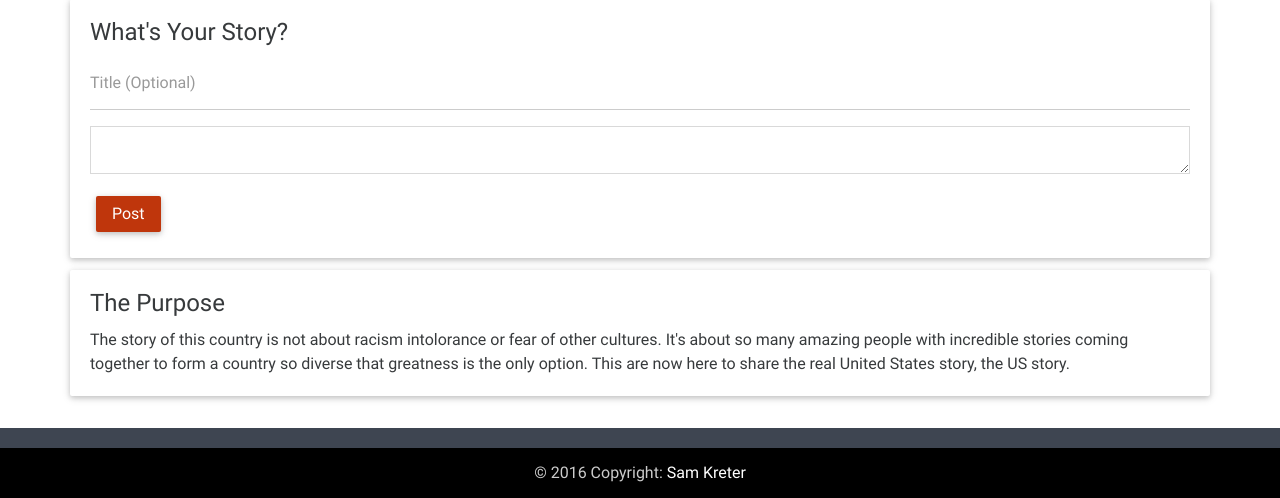
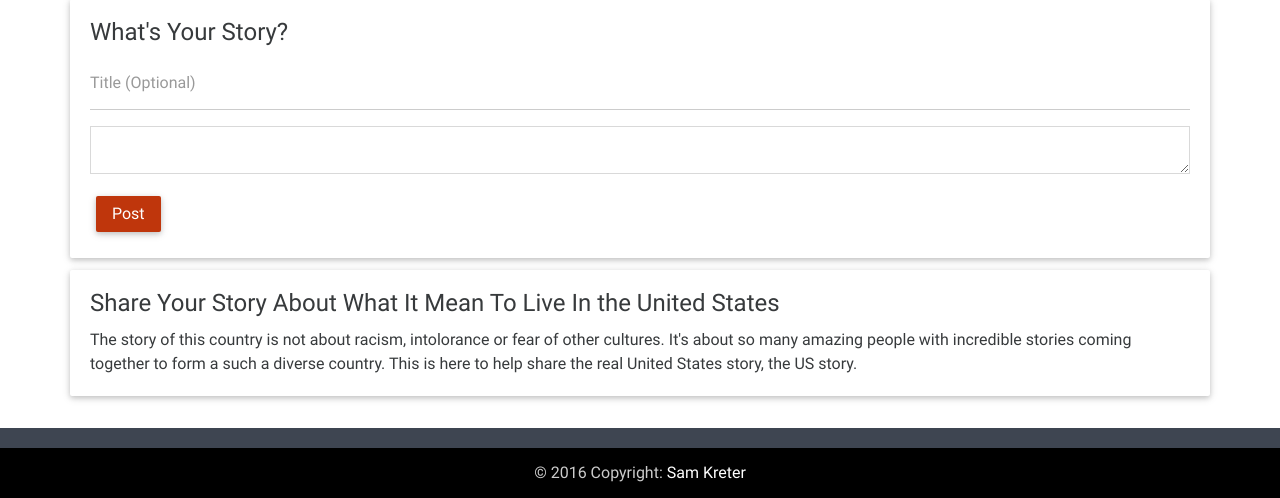
Before and after one commit to samkreter/tell-the-us-story, a Flask app: page / in a window 1280 px wide. Shown: the part 421-919 px from the top of the page. Run offline with Flask 2, Linux system fonts and the light colour scheme; data that the repository does not hold is empty; some libraries are stand-ins or nearby versions.

Commit message:
added new intro

```diff
--- a/app/templates/index.html
+++ b/app/templates/index.html
@@ -131,8 +131,8 @@
         <div class="row">
             <div class="col-md-10"></div>
                 <div class="card card-block">
-                      <h4 class="card-title"><b>The Purpose</b></h4>
-                      <p class="card-text">The story of this country is not about racism intolorance or fear of other cultures. It's about so many amazing people with incredible stories coming together to form a country so diverse that greatness is the only option. This are now here to share the real United States story, the US story.</p>
+                      <h4 class="card-title"><b>Share Your Story About What It Mean To Live In the United States</b></h4>
+                      <p class="card-text">The story of this country is not about racism, intolorance or fear of other cultures. It's about so many amazing people with incredible stories coming together to form a such a diverse country. This is here to help share the real United States story, the US story.</p>
                 </div>
         </div>
 
```
